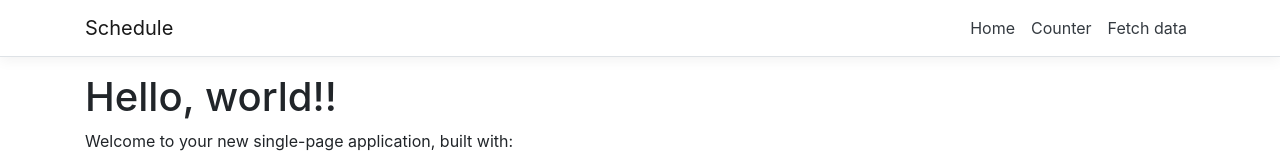
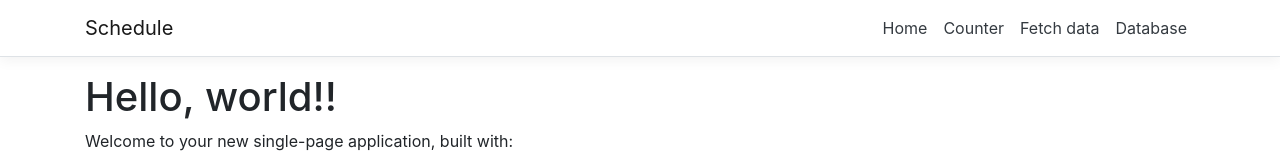
Before and after one commit to KrishanPatel001/schedule.io, a React (Create React App) app in the folder ClientApp/: page / in a window 1280 px wide. Shown: the top 160 px of the page. Built offline with nearby package versions, Linux system fonts and the light colour scheme.

Commit message:
started work on database integration

```diff
--- a/ClientApp/src/App.js
+++ b/ClientApp/src/App.js
@@ -4,6 +4,7 @@ import { Layout } from './components/Layout';
 import { Home } from './components/Home';
 import { FetchData } from './components/FetchData';
 import { Counter } from './components/Counter';
+import { Database } from './components/Database';
 
 import './custom.css'
 
@@ -16,6 +17,7 @@ export default class App extends Component {
         <Route exact path='/' component={Home} />
         <Route path='/counter' component={Counter} />
         <Route path='/fetch-data' component={FetchData} />
+        <Route path='/database' component={Database} />
       </Layout>
     );
   }
--- a/ClientApp/src/components/NavMenu.js
+++ b/ClientApp/src/components/NavMenu.js
@@ -39,6 +39,9 @@ export class NavMenu extends Component {
                 <NavItem>
                   <NavLink tag={Link} className="text-dark" to="/fetch-data">Fetch data</NavLink>
                 </NavItem>
+                <NavItem>
+                  <NavLink tag={Link} className="text-dark" to="/database">Database</NavLink>
+                </NavItem>
               </ul>
             </Collapse>
           </Container>
```
Also changed, not shown: ClientApp/package.json (+16 -4 lines), 1 other file (tests, documents, lock files or other folders).
